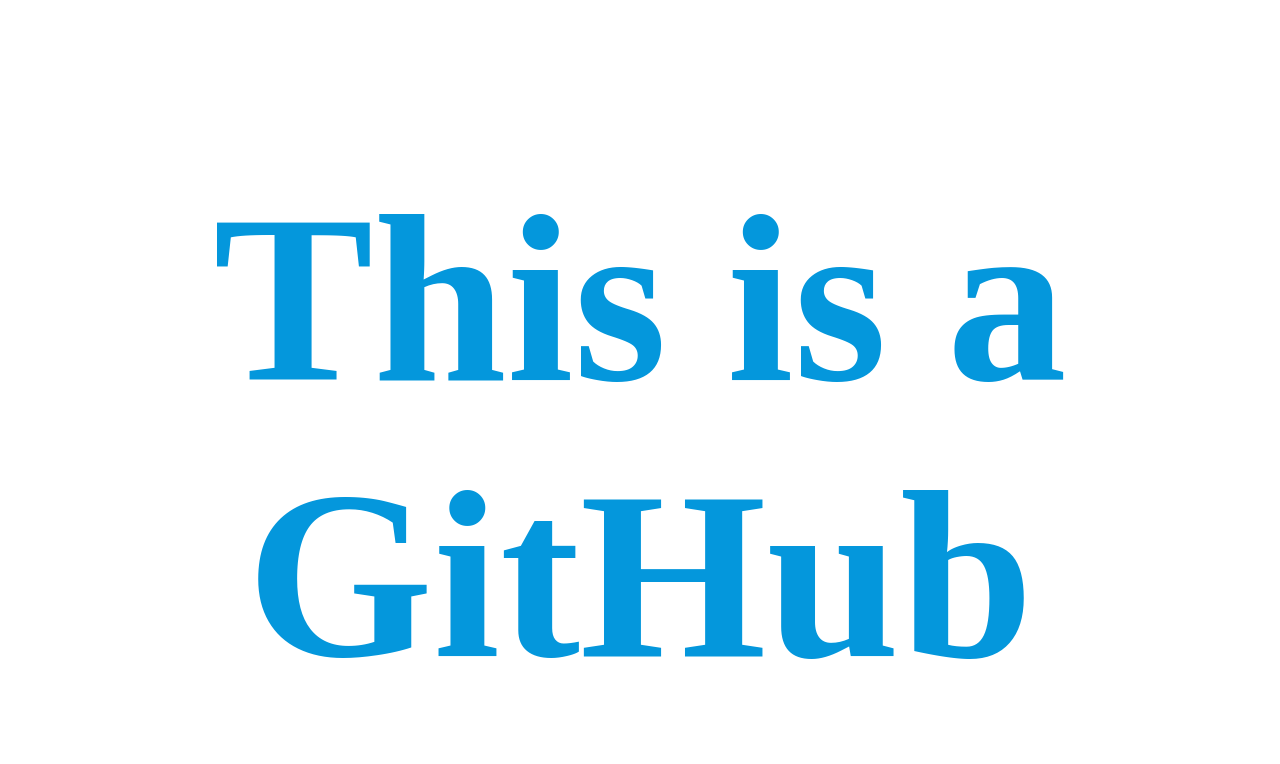
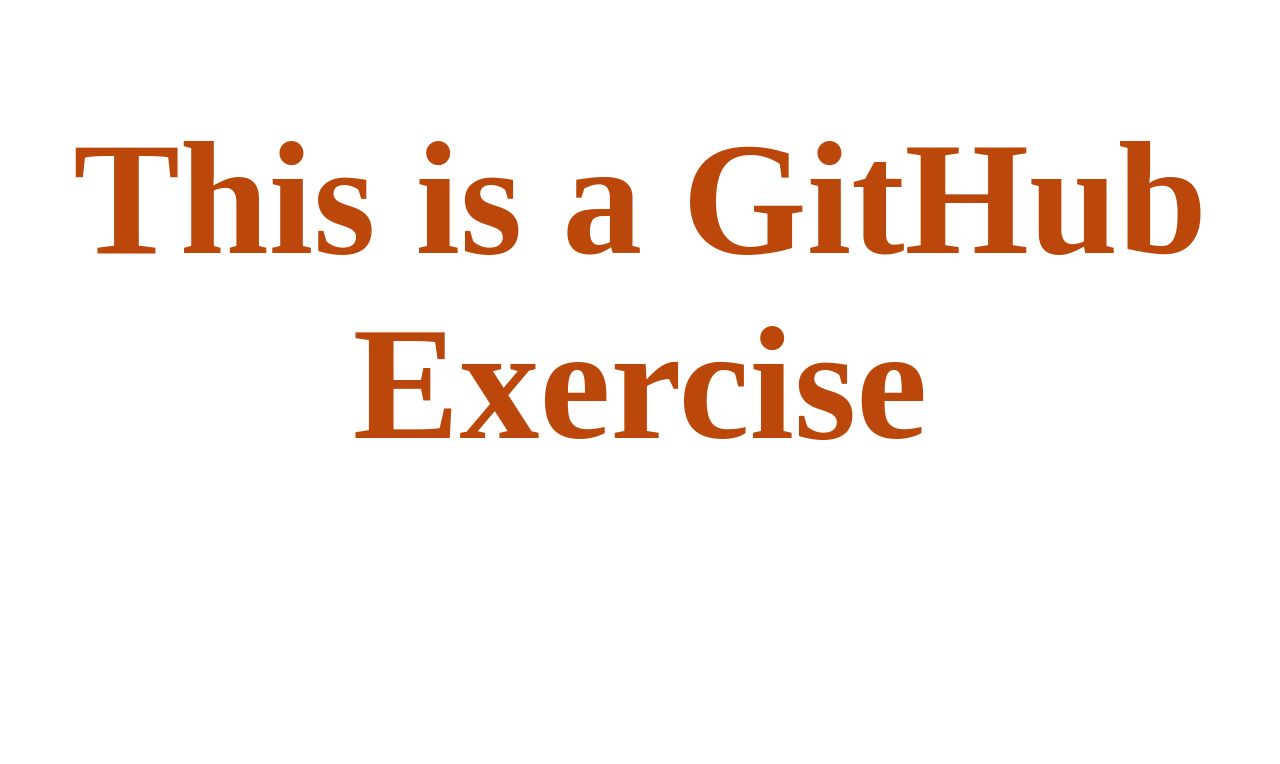
Before and after one commit to edgarsanchezbarreda/GitHubExercise, a plain HTML site: page index.html in a window 1280 px wide. Shown: the top 764 px of the page. Drawn offline with Linux system fonts and the light colour scheme.

Commit message:
changed some styling

```diff
--- a/app.css
+++ b/app.css
@@ -1,5 +1,5 @@
 h1 {
-	font-size: 15rem;
-	color: rgb(4, 151, 220);
+	font-size: 10rem;
+	color: rgb(187, 72, 10);
 	text-align: center;
 }
```
